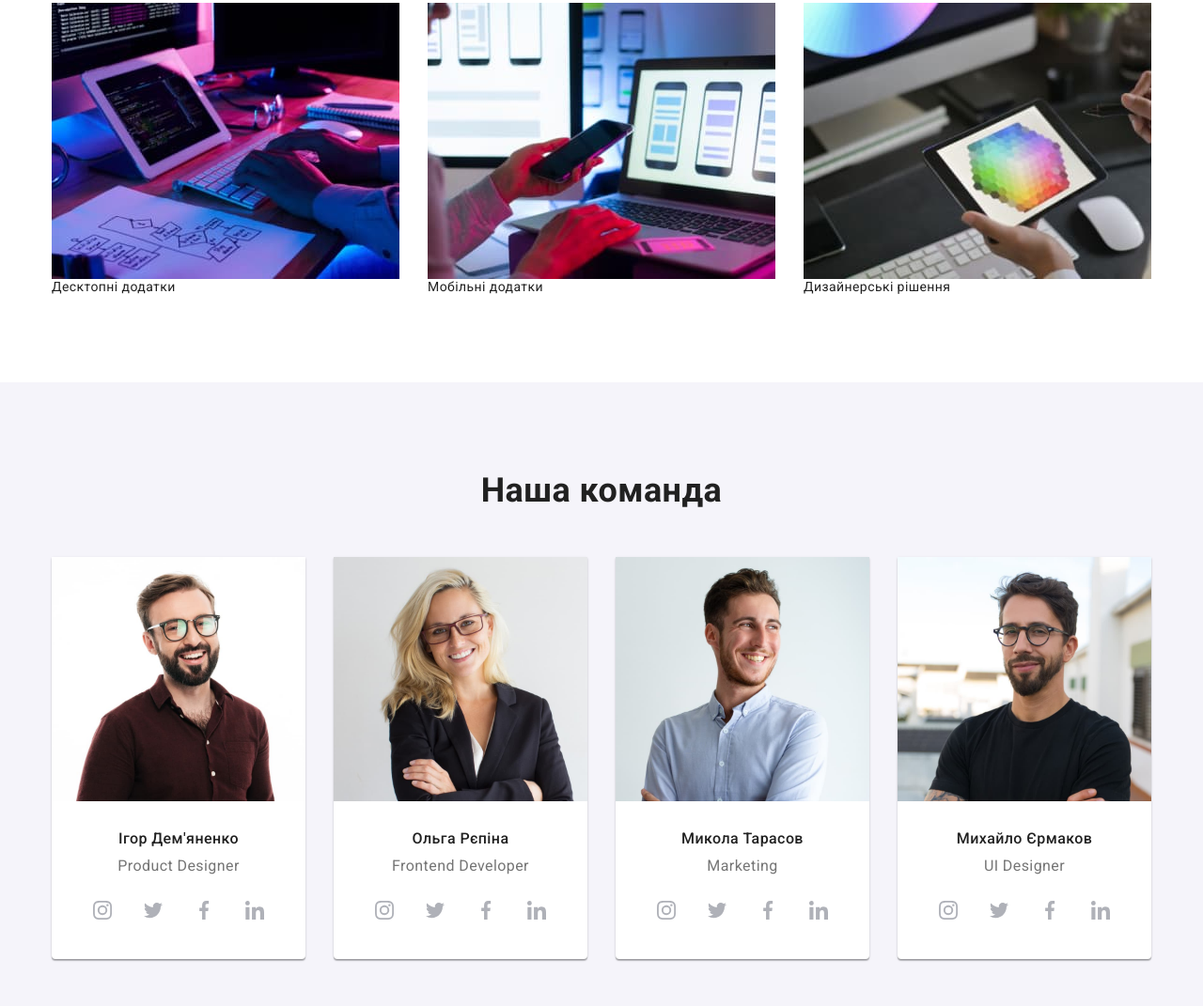
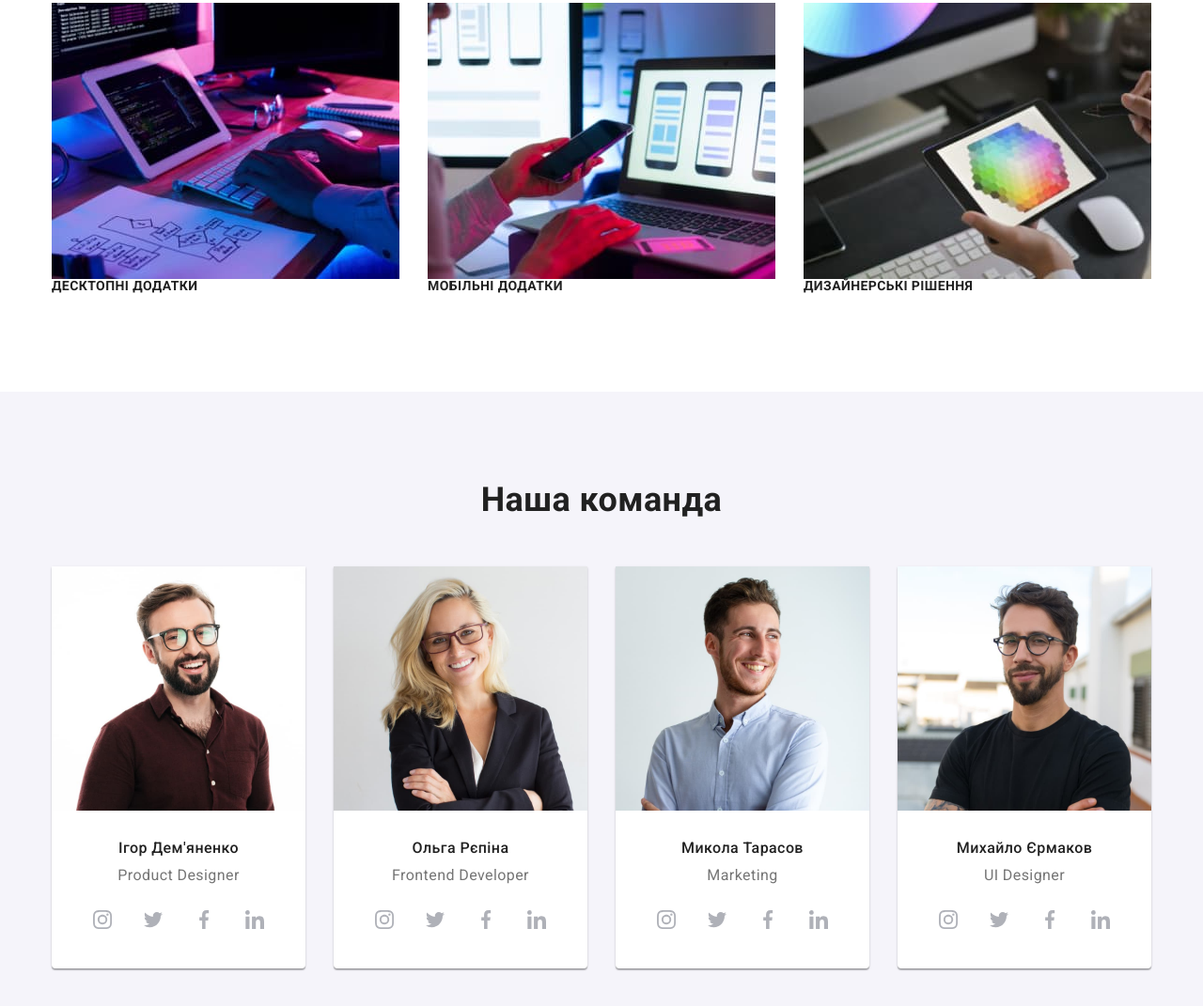
Before and after one commit to Anattagarbha/goit-markup-hw-05, a plain HTML site: page index.html in a window 1280 px wide. Shown: the part 1204-2275 px from the top of the page at 94% size. Drawn offline with nearby package versions, Linux system fonts and the light colour scheme.

Commit message:
add skill func title class

```diff
--- a/css/styles.css
+++ b/css/styles.css
@@ -336,6 +336,14 @@ img {
   position: relative;
 }
 
+.skill-function {
+  line-height: 1.14;
+  text-transform: uppercase;
+  margin-bottom: 10px;
+  font-size: 14px;
+  font-weight: 700;
+}
+
 /* стиль секции team */
 
 .team {
```
